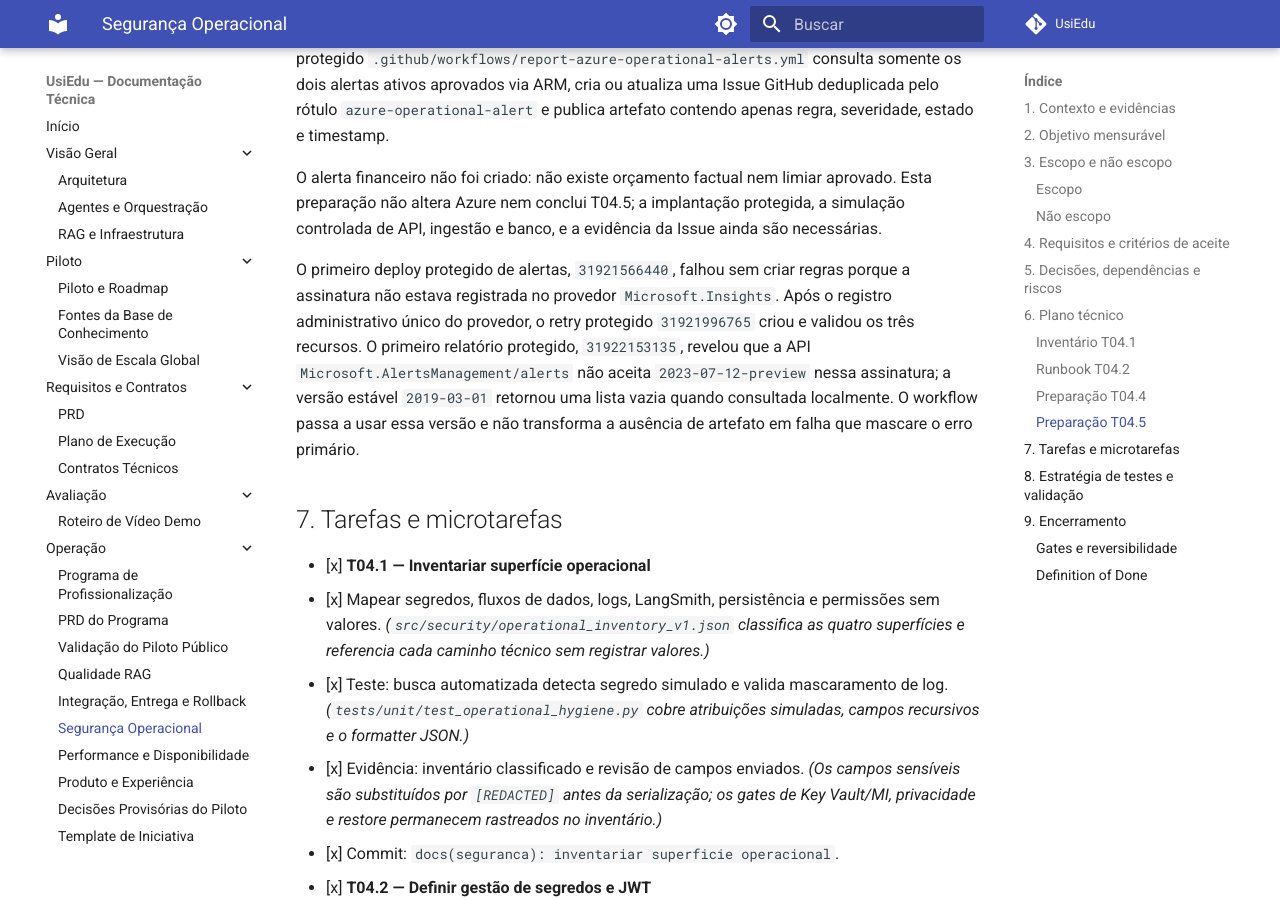
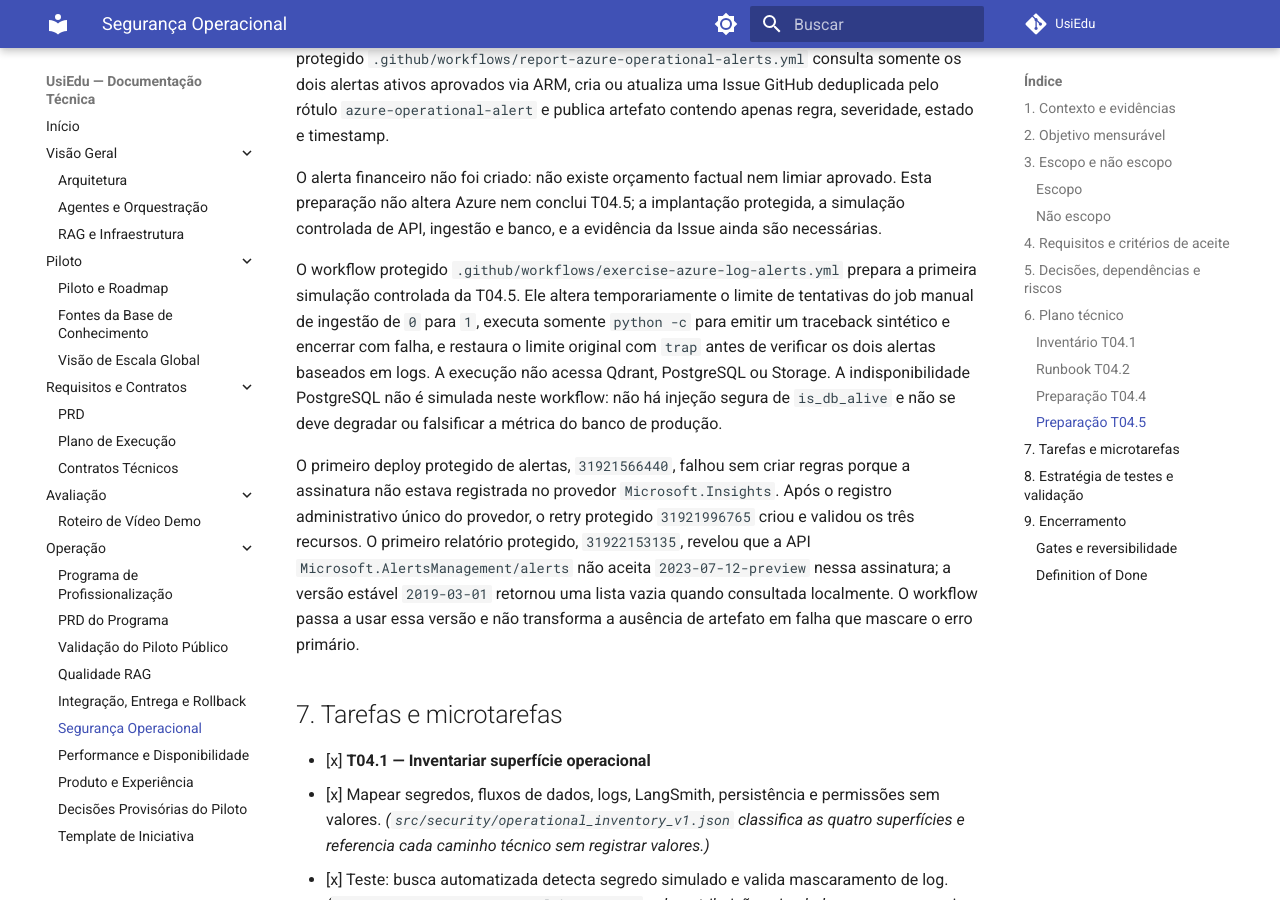
Before and after one commit to henriquebotelhogomes/UsiEdu, an MkDocs documentation site: the page built from docs/profissionalizacao/04-seguranca-operacional.md, in a window 1280 px wide and 900 px high, scrolled down 8741 px. Built offline with MkDocs 1.6.1 and Material for MkDocs 9.7.7, drawn with Linux system fonts in a browser that asks for light colours; comment, search, counter and statistics services are not loaded.

Commit message:
ops(seguranca): simular alertas de log
Co-authored-by: Copilot App <223556219+Copilot@users.noreply.github.com>

```diff
--- a/docs/profissionalizacao/04-seguranca-operacional.md
+++ b/docs/profissionalizacao/04-seguranca-operacional.md
@@ -316,6 +316,16 @@ aprovado. Esta preparação não altera Azure nem conclui T04.5; a implantação
 protegida, a simulação controlada de API, ingestão e banco, e a evidência da
 Issue ainda são necessárias.
 
+O workflow protegido
+`.github/workflows/exercise-azure-log-alerts.yml` prepara a primeira simulação
+controlada da T04.5. Ele altera temporariamente o limite de tentativas do job
+manual de ingestão de `0` para `1`, executa somente `python -c` para emitir um
+traceback sintético e encerrar com falha, e restaura o limite original com
+`trap` antes de verificar os dois alertas baseados em logs. A execução não
+acessa Qdrant, PostgreSQL ou Storage. A indisponibilidade PostgreSQL não é
+simulada neste workflow: não há injeção segura de `is_db_alive` e não se deve
+degradar ou falsificar a métrica do banco de produção.
+
 O primeiro deploy protegido de alertas, `31921566440`, falhou sem criar regras
 porque a assinatura não estava registrada no provedor `Microsoft.Insights`.
 Após o registro administrativo único do provedor, o retry protegido
```
Also changed, not shown: 2 other files.
